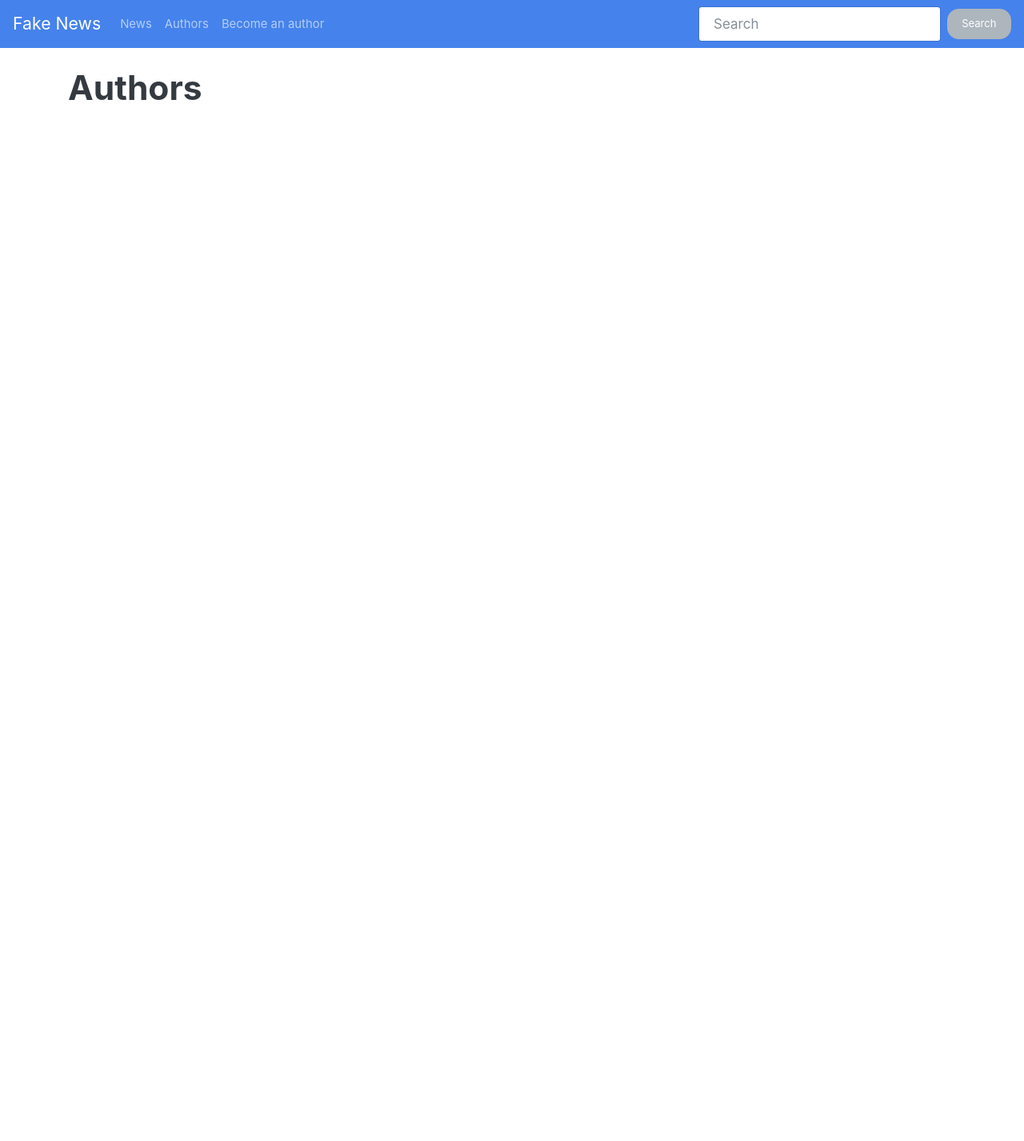
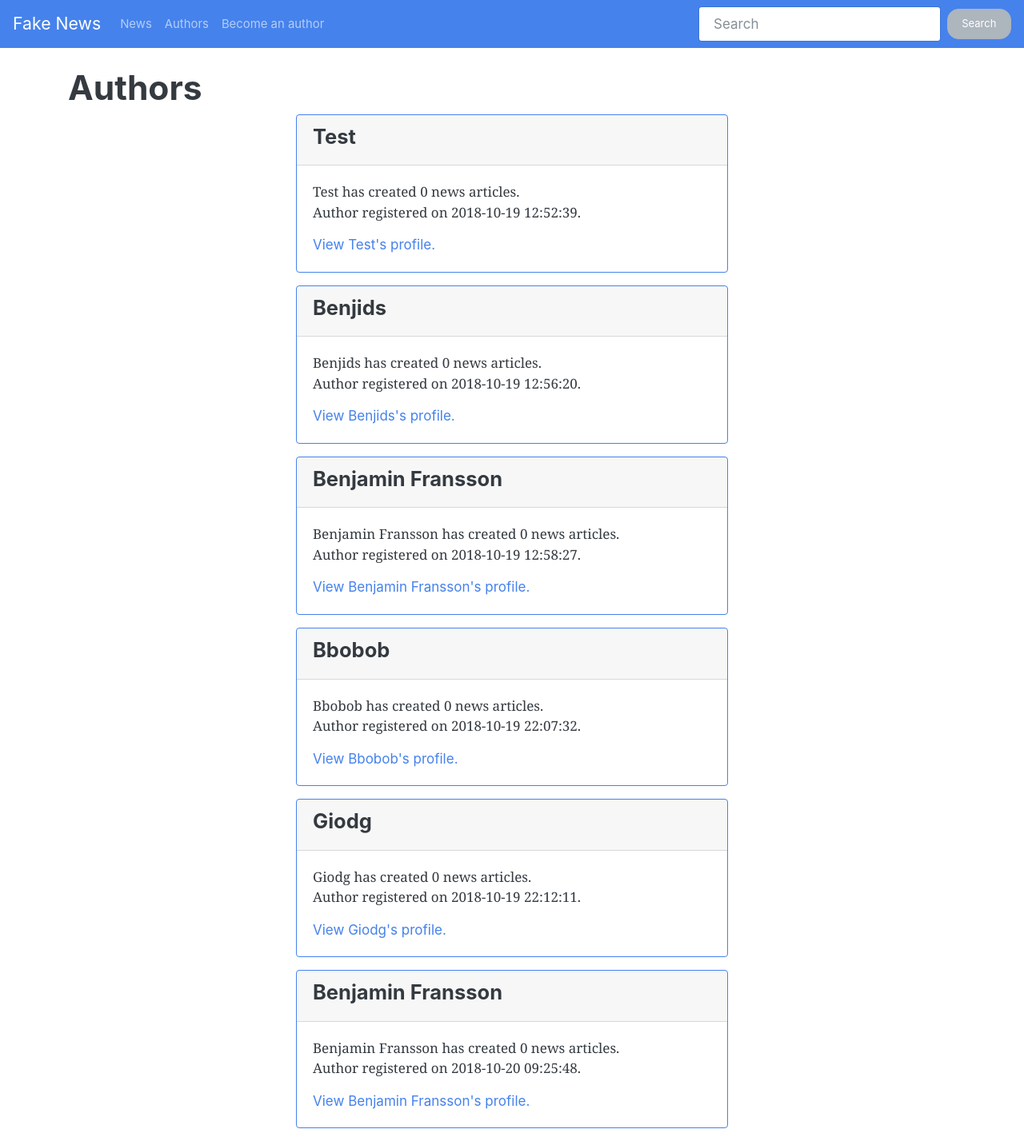
Before and after one commit to erhuz/Fake-News, a PHP site: page /authors.php in a window 1280 px wide. Shown: the whole page at 80% size. Before the commit the page ends 125 px from the top, so only its background shows below. Run offline with PHP 8.4, Linux system fonts and the light colour scheme; data comes from the database, SQL or seed files in the repository.

Commit message:
Added authors content

```diff
--- a/content/authors.php
+++ b/content/authors.php
@@ -1,3 +1,12 @@
+<?php
+$db = new ConnectToDatabase;
+
+$query = 'SELECT * FROM authors;';
+$authors = $db->getData($query);
+
+$query = 'SELECT title FROM news WHERE id=:id;';
+
+?>
 <main>
     <div class="container mt-4">
         <div class="row">
@@ -5,8 +14,23 @@
                 <h1><?=$title?></h1>
             </div>
         </div>
+        <?php foreach($authors as $author): ?>
+        <?php
+            $params = [':id' => $author['id']];
+            $news_amount = count($db->getData($query, $params));
+        ?>
         <div class="row">
-
+            <div class="col-sm-12 col-md-6 offset-md-3">
+                <div class="card border-primary mb-3">
+                    <div class="card-header"><h4><?php echo ucfirst($author['name']); ?></h4></div>
+                    <div class="card-body">
+                        <p class="card-text"><?php echo ucfirst($author['name']); ?> has created <?php echo $news_amount; ?> news articles.<br>
+                        Author registered on <?php echo $author['date']; ?>.</p>
+                        <a class="card-link" href="/author.php?id=<?php echo $author['id']; ?>">View <?php echo ucfirst($author['name']); ?>'s profile.</a>
+                    </div>
+                </div>
+            </div>
         </div>
+        <?php endforeach; ?>
     </div>
 </main>
```
